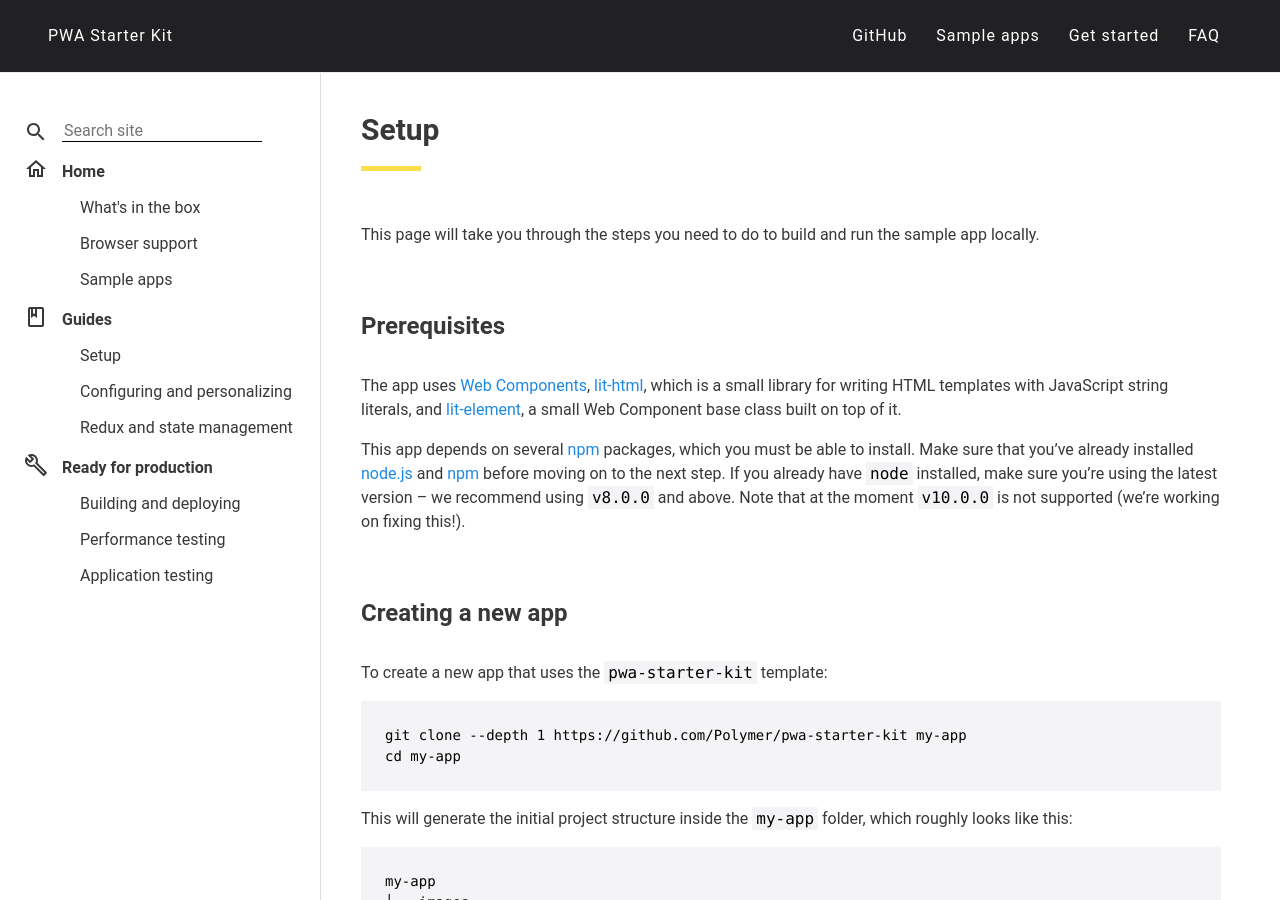
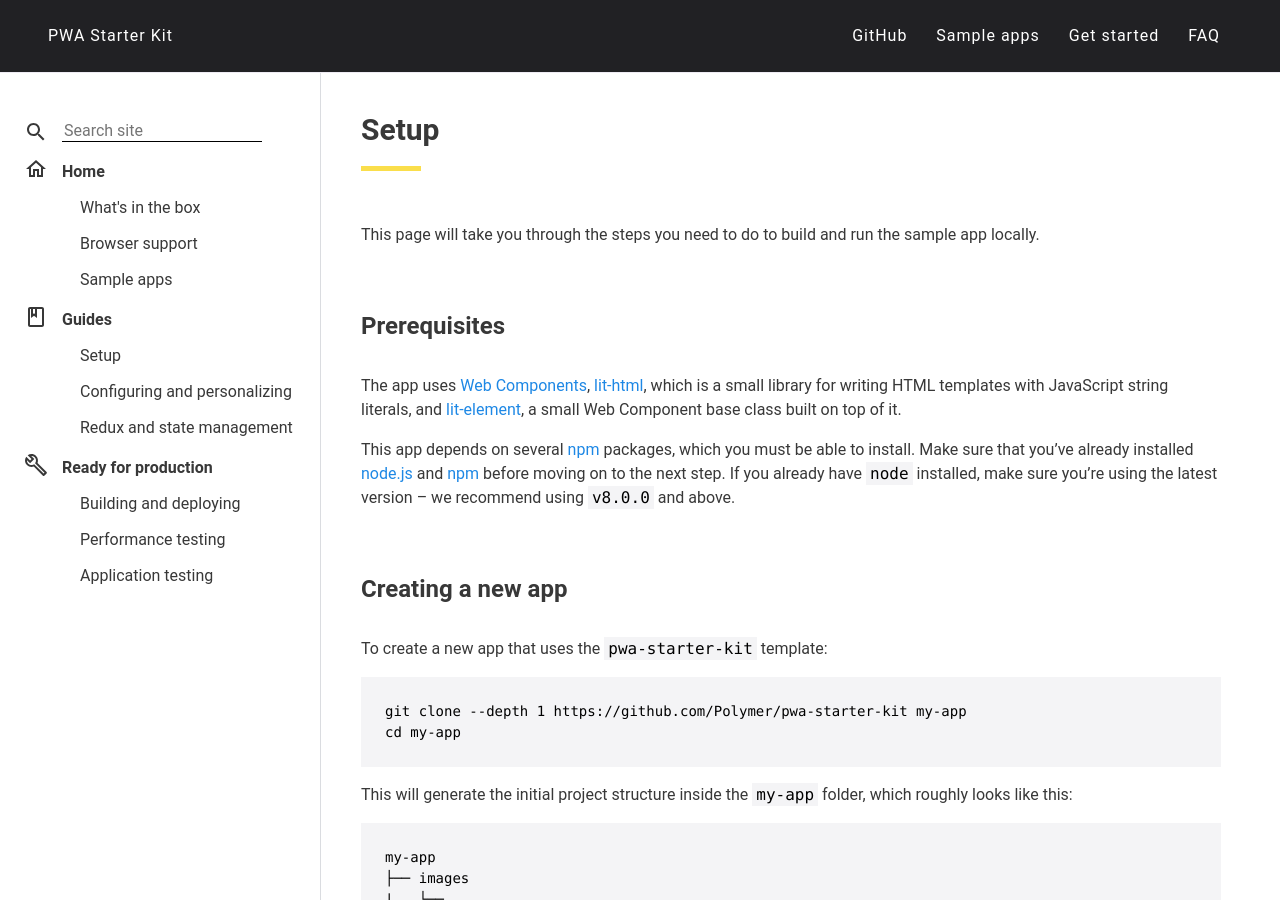
Before and after one commit to Polymer/pwa-starter-kit, a Jekyll site: the page built from setup.md, in a window 1280 px wide and 900 px high. Built offline with Jekyll 4.4.1, drawn with Linux system fonts in a browser that asks for light colours; some web fonts are replaced.

Commit message:
Node 10 works now

```diff
--- a/setup.md
+++ b/setup.md
@@ -7,7 +7,7 @@
 ## Prerequisites
 The app uses [Web Components](https://www.webcomponents.org/introduction), [lit-html](https://github.com/Polymer/lit-html), which is a small library for writing HTML templates with JavaScript string literals, and [lit-element](https://github.com/Polymer/lit-element), a small Web Component base class built on top of it.
 
-This app depends on several [npm](https://www.npmjs.com/) packages, which you must be able to install. Make sure that you've already installed [node.js](https://nodejs.org/en/) and [npm](https://www.npmjs.com/) before moving on to the next step. If you already have `node` installed, make sure you're using the latest version -- we recommend using `v8.0.0` and above. Note that at the moment `v10.0.0` is not supported (we're working on fixing this!).
+This app depends on several [npm](https://www.npmjs.com/) packages, which you must be able to install. Make sure that you've already installed [node.js](https://nodejs.org/en/) and [npm](https://www.npmjs.com/) before moving on to the next step. If you already have `node` installed, make sure you're using the latest version -- we recommend using `v8.0.0` and above.
 
 ## Creating a new app
 To create a new app that uses the `pwa-starter-kit` template:
```
